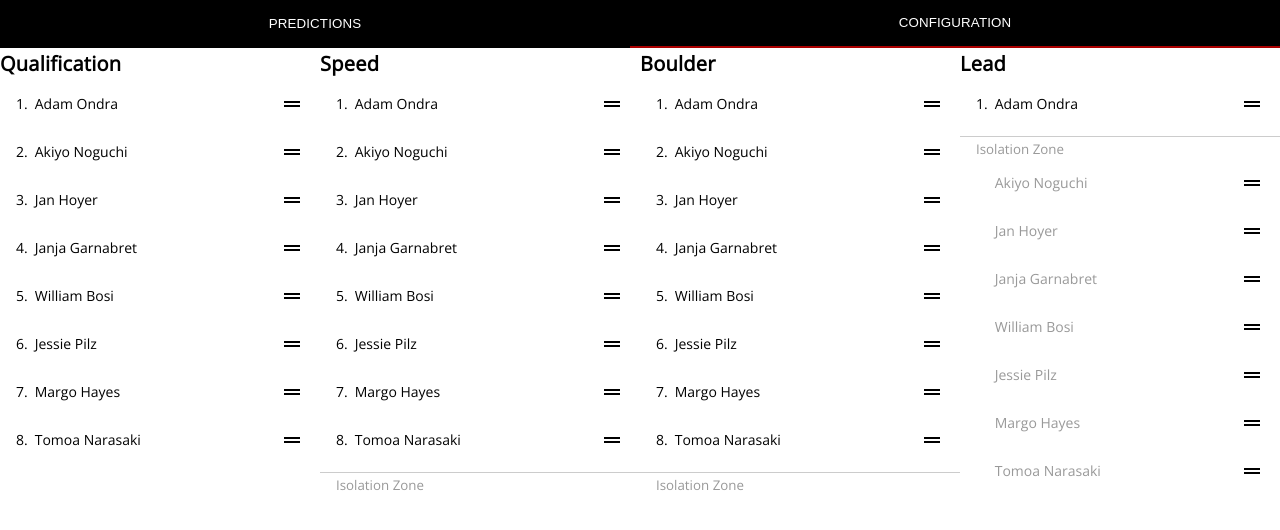
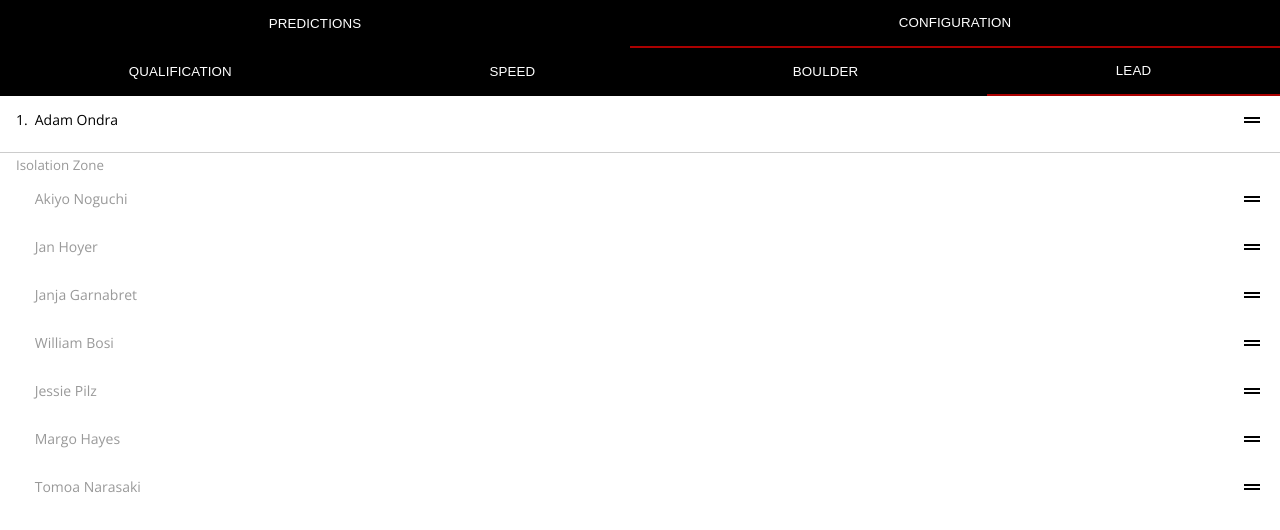
Before and after one commit to harrybiddle/compdex.rocks, a React (Create React App) app: page /comp in a window 1280 px wide. Both pictures are taken after a click on the button "CONFIGURATION". Shown: the top 530 px of the page. Built offline with nearby package versions, Linux system fonts and the light colour scheme.

Commit message:
Remove desktop layout

```diff
--- a/src/components/app/App.module.css
+++ b/src/components/app/App.module.css
@@ -1,19 +1,6 @@
-/***** mobile phones *****/
-@media (max-width: 768px) {
-  .hiddenWhenTabInactive {
-    display: none !important;
-  }
-  .tabContent {
-    height: 100%;
-  }
-  .hiddenOnMobile {
-    display: none !important;
-  }
+.hiddenWhenTabInactive {
+  display: none !important;
 }
-
-/***** desktop *****/
-@media only screen and (min-width: 768px) {
-  .hiddenOnDesktop {
-    display: none !important;
-  }
+.tabContent {
+  height: 100%;
 }
--- a/src/components/competition/Competition.js
+++ b/src/components/competition/Competition.js
@@ -71,7 +71,6 @@ export default class Competition extends React.Component {
 
         {/* -- Tab Labels ------------------------------------------------------------------------------------------ */}
         <div
-          className={styles.hiddenOnDesktop}
           style={{
             display: "flex"
           }}
--- a/src/components/competition/Competition.module.css
+++ b/src/components/competition/Competition.module.css
@@ -4,6 +4,3 @@
 .tabContent {
   height: 100%;
 }
-.hiddenOnMobile {
-  display: none !important;
-}
--- a/src/components/rankings/Rankings.js
+++ b/src/components/rankings/Rankings.js
@@ -9,11 +9,7 @@ export default class Rankings extends React.Component {
     return (
       <DragDropContext onDragEnd={this.props.onDragEnd}>
         {/* titles */}
-        <div
-          key="subtabs"
-          style={{ display: "flex" }}
-          className={styles.hiddenOnDesktop}
-        >
+        <div key="subtabs" style={{ display: "flex" }}>
           {this.props.groups.map((group, i) => {
             return (
               <TabLabel
@@ -43,18 +39,6 @@ export default class Rankings extends React.Component {
                     boxSizing: "border-box"
                   }}
                 >
-                  <span
-                    className={styles.hiddenOnMobile}
-                    style={{
-                      boxSizing: "border-box",
-                      fontSize: "1.25rem",
-                      lineHeight: "2rem",
-                      fontWeight: "600",
-                      letterSpacing: ".0125em"
-                    }}
-                  >
-                    {group.title}
-                  </span>
                   {group.listIds.map(listId => {
                     const list = this.props.lists[listId];
                     return (
```
